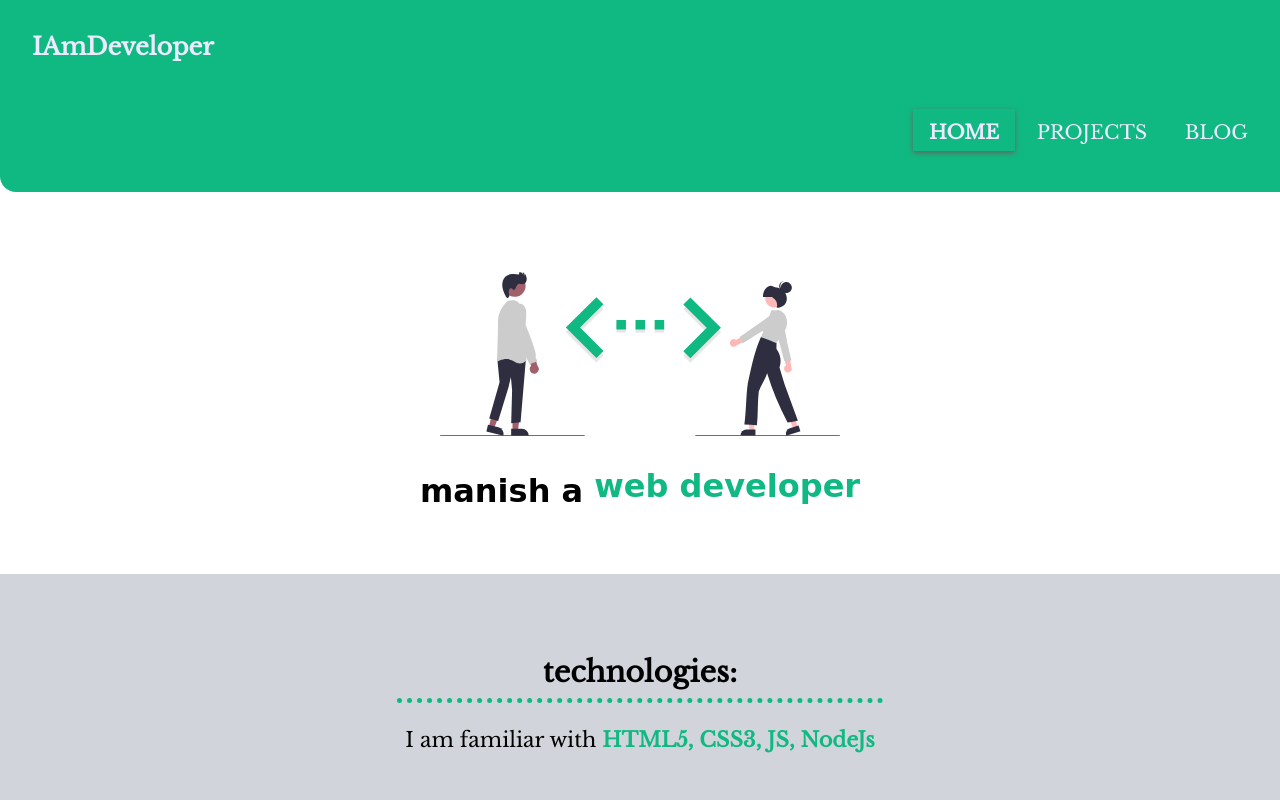
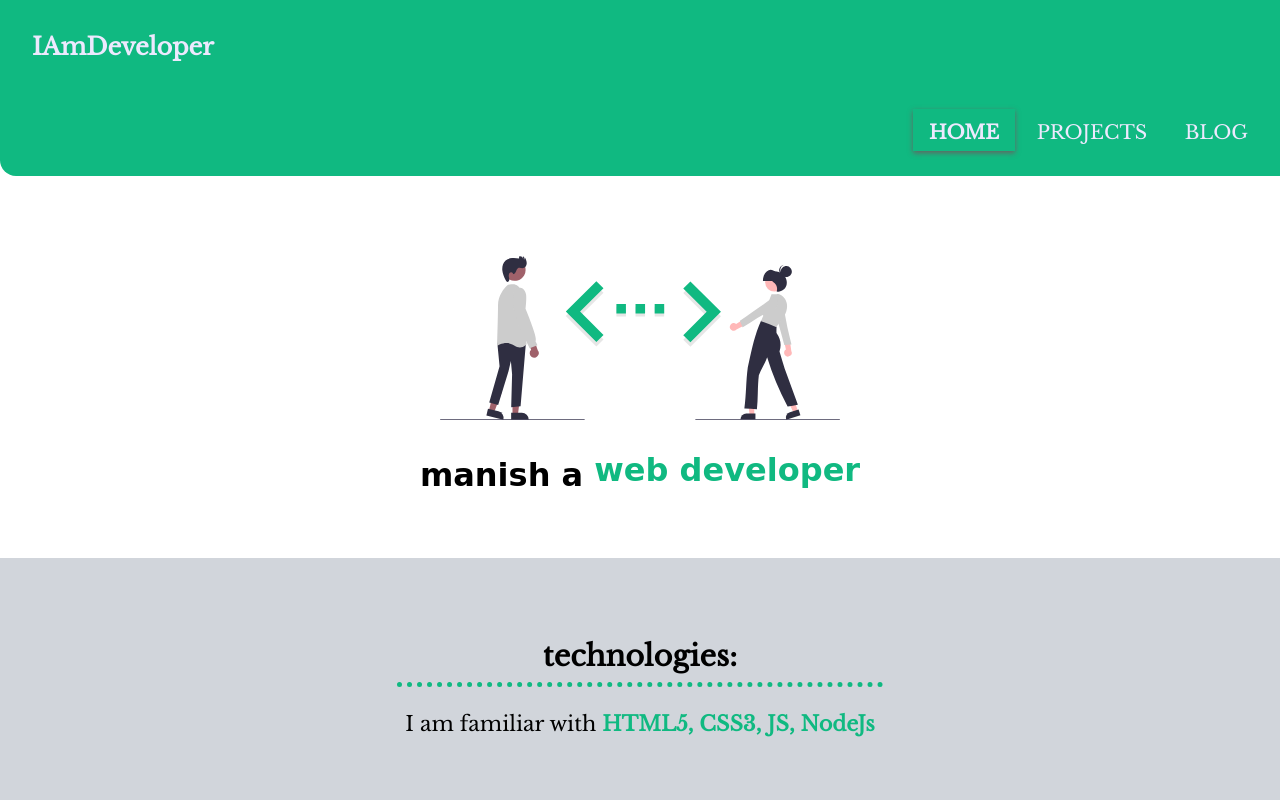
Before and after one commit to Sohamish0/my-portfolio, a plain HTML site: page index.html in a window 1280 px wide. Shown: the top 800 px of the page. Drawn offline with nearby package versions, Linux system fonts and the light colour scheme; a web font is replaced by a local one.

Commit message:
style: changed height of nav

```diff
--- a/style.css
+++ b/style.css
@@ -19,7 +19,7 @@ body {
 /* navigation */
 nav {
   background-color: var(--primary-color);
-  height: 12rem;
+  height: 11rem;
   border-bottom-left-radius: 1rem;
   padding: 1rem;
 }
```
